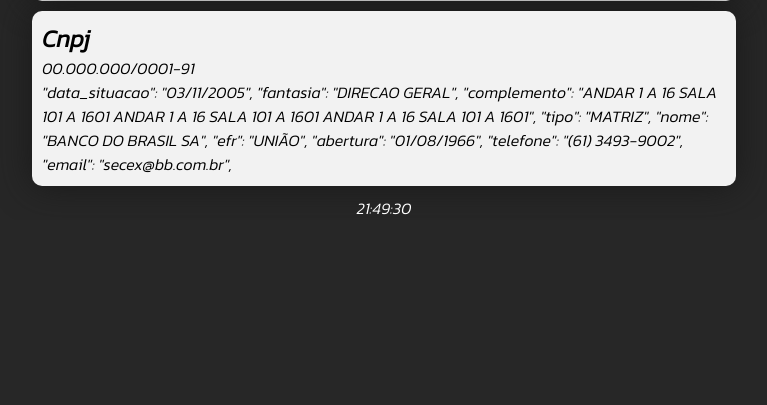
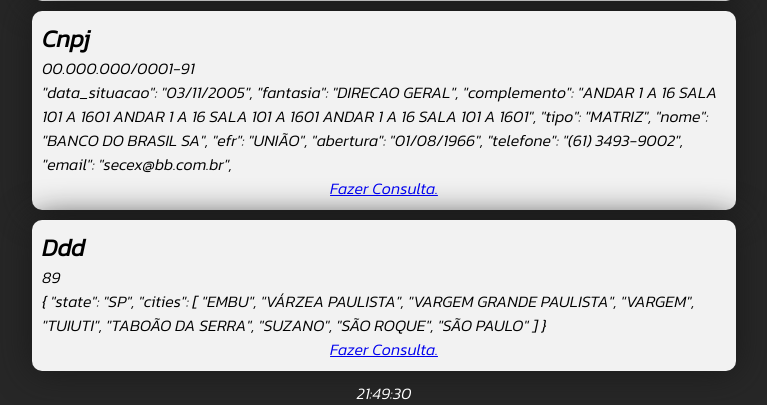
Before and after one commit to ZorroSec/SkyRB, a Python web app: template web/templates/index.html in a window 1280 px wide. Shown: the part 822-1227 px from the top of the page, without its empty margins (256-1023 px from the left). Before the commit the page ends 1037 px from the top, so only its background shows below. Run offline with Jinja, Linux system fonts and the light colour scheme; the template is opened without the code that fills it, so the values that code supplies are empty.

Commit message:
criando um elemento para ter informacoes sobre o tipo de consulta no index.html

```diff
--- a/web/templates/index.html
+++ b/web/templates/index.html
@@ -89,6 +89,38 @@
                         "telefone": "(61) 3493-9002",
                         "email": "secex@bb.com.br",
                     </div>
+                    <div class="more">
+                        <a href="/cnpj">Fazer Consulta.</a>
+                    </div>
+                </div>
+                <div class="column">
+                    <div class="title">
+                        <h2>Ddd</h2>
+                    </div>
+                    <div class="example">
+                        89
+                    </div>
+                    <div class="test">
+                        <code>
+                            {
+                                "state": "SP",
+                                "cities": [
+                                    "EMBU",
+                                    "VÁRZEA PAULISTA",
+                                    "VARGEM GRANDE PAULISTA",
+                                    "VARGEM",
+                                    "TUIUTI",
+                                    "TABOÃO DA SERRA",
+                                    "SUZANO",
+                                    "SÃO ROQUE",
+                                    "SÃO PAULO"
+                                ]
+                            }
+                        </code>
+                    </div>
+                    <div class="more">
+                        <a href="/ddd">Fazer Consulta.</a>
+                    </div>
                 </div>
             </div>
         </div>
```
